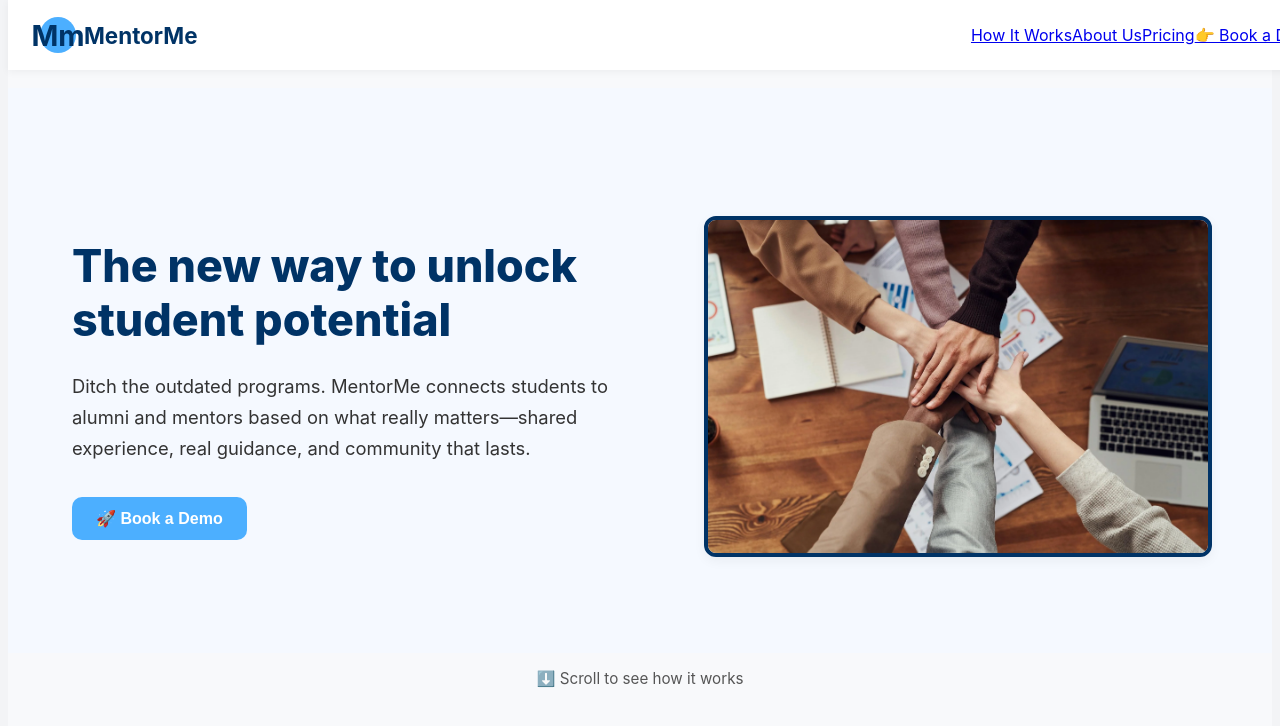
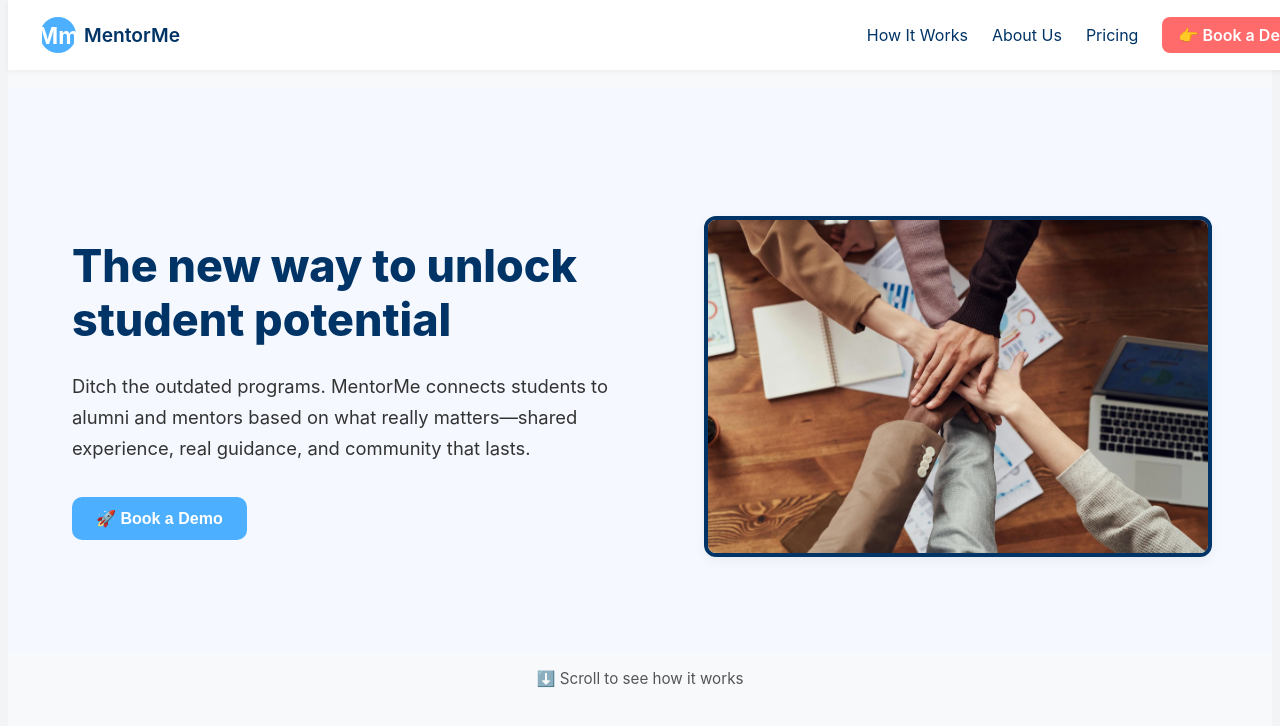
Before and after one commit to Rfitzgerald-svg/mentorme-frontend-, a React (Create React App) app: page / in a window 1280 px wide. Shown: the top 726 px of the page. Built offline with nearby package versions, Linux system fonts and the light colour scheme.

Commit message:
Build: Redesign landing hero and top nav bar to match Mentorloop UX with MentorMe brand

```diff
--- a/src/components/Navbar.css
+++ b/src/components/Navbar.css
@@ -3,8 +3,8 @@
   top: 0;
   width: 100%;
   height: 70px;
-  background: white;
-  box-shadow: 0 2px 8px rgba(0,0,0,0.05);
+  background-color: white;
+  box-shadow: 0 2px 6px rgba(0, 0, 0, 0.05);
   display: flex;
   justify-content: space-between;
   align-items: center;
@@ -18,13 +18,13 @@
 }
 
 .logo {
+  background-color: #4CAFFF;
+  color: #fff;
   font-weight: bold;
-  font-size: 1.8rem;
-  color: #003366;
-  background: #4CAFFF;
-  border-radius: 50%;
+  font-size: 1.4rem;
   width: 36px;
   height: 36px;
+  border-radius: 50%;
   display: flex;
   justify-content: center;
   align-items: center;
@@ -32,32 +32,32 @@
 }
 
 .nav-title {
-  font-size: 1.4rem;
+  font-size: 1.2rem;
+  font-weight: 600;
   color: #003366;
-  font-weight: 700;
 }
 
-.nav-links {
+.nav-right {
   display: flex;
   gap: 1.5rem;
   align-items: center;
   font-size: 1rem;
 }
 
-.nav-links a {
+.nav-right a {
+  text-decoration: none;
   color: #003366;
-  text-decoration: none;
   transition: color 0.2s ease;
 }
 
-.nav-links a:hover {
+.nav-right a:hover {
   color: #0077cc;
 }
 
-.demo-btn {
-  background: #ff6b6b;
+.cta-demo {
+  background-color: #ff6b6b;
   color: white !important;
   padding: 0.5rem 1rem;
-  border-radius: 10px;
-  font-weight: bold;
+  border-radius: 8px;
+  font-weight: 600;
 }
```
